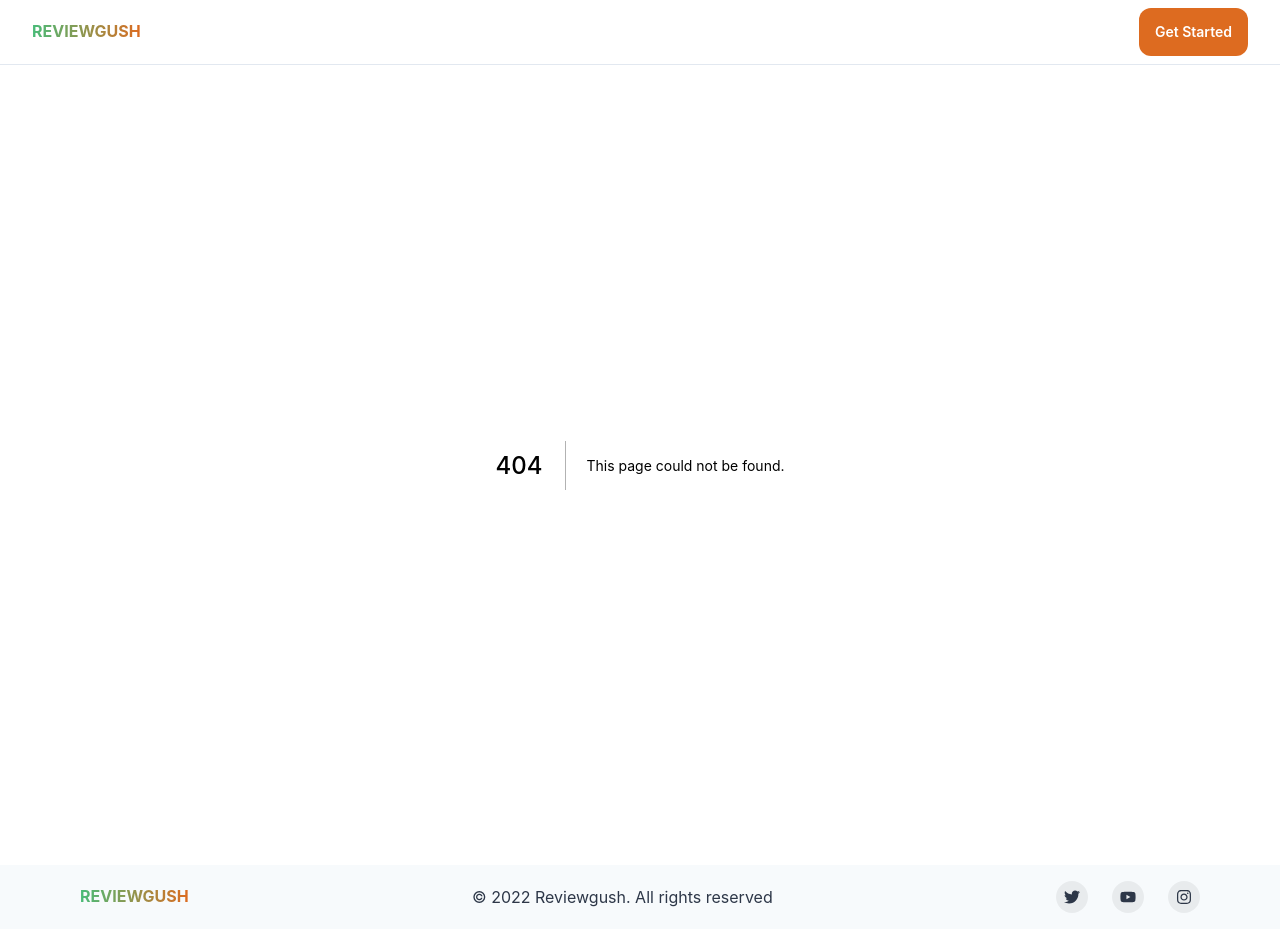
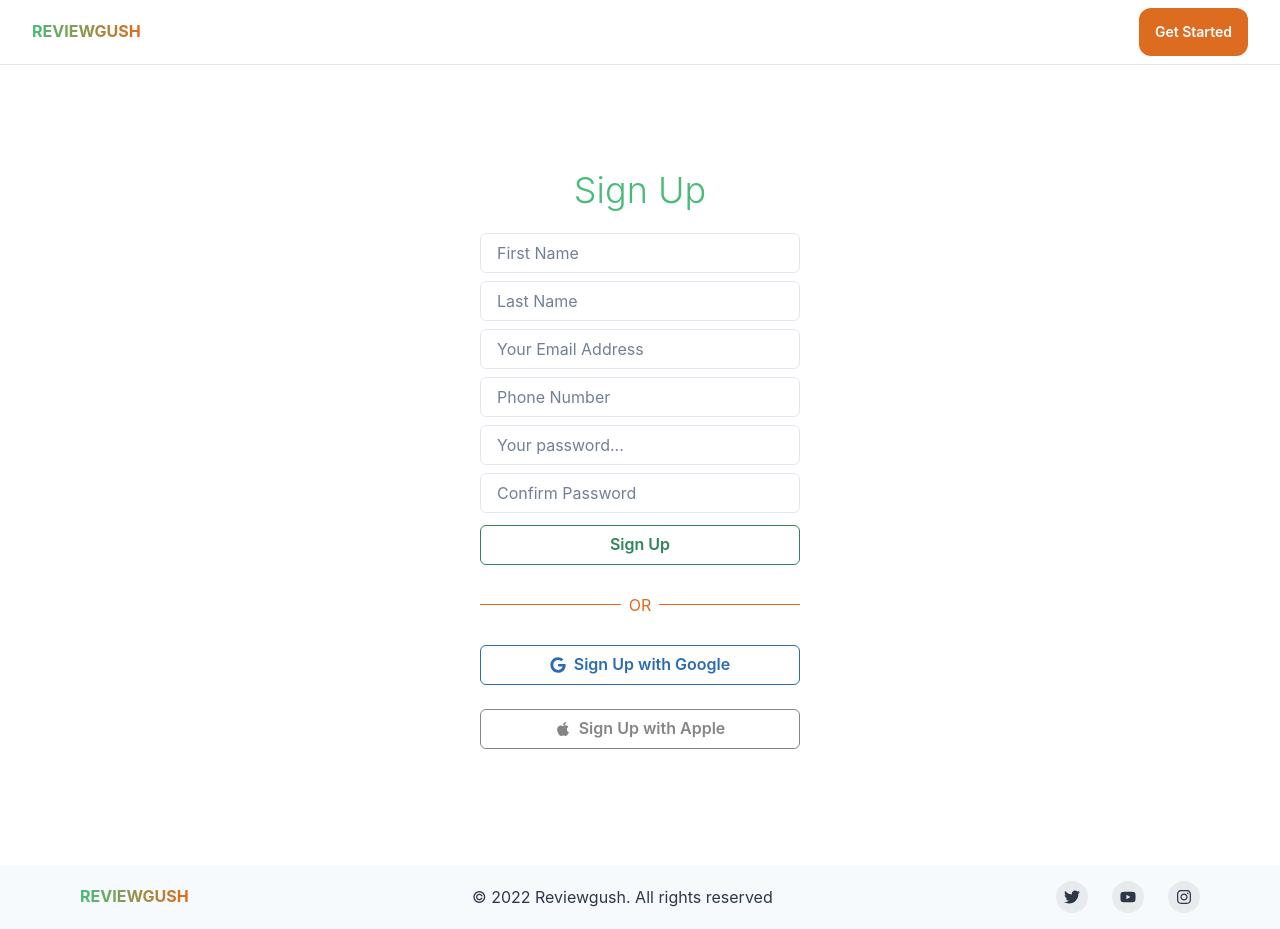
Before and after one commit to josephajibodu/reviewgush, a Next.js app: page /sign-up in a window 1280 px wide. Before the commit this address had no page. Built offline with nearby package versions, Linux system fonts and the light colour scheme.

Commit message:
Sign uup page updated

```diff
--- a/pages/sign-in.tsx
+++ b/pages/sign-in.tsx
@@ -1,7 +1,8 @@
-import { Box, Button, Flex, FormControl, FormErrorMessage, FormHelperText, FormLabel, Heading, Input, Text } from '@chakra-ui/react'
+import { Box, Button, Flex, FormControl, FormErrorMessage, FormHelperText, FormLabel, Heading, Input, Link, Text } from '@chakra-ui/react'
 import { Form, Formik } from 'formik'
 import React from 'react'
 import { FaApple, FaGoogle } from 'react-icons/fa'
+import NextLink from 'next/link'
 
 export default function Login() {
   return (
@@ -31,6 +32,8 @@ export default function Login() {
           )}
         </Formik>
 
+        <Link _hover={{ cursor: 'pointer' }} as={NextLink} href={"/sign-up"}><Text>Don{"'"}t have an account? Sign Up</Text></Link>
+
         <Flex width={"full"} align={"center"} my="4">
           <Box h={"1px"} width={"50%"} bgColor={"orange.500"} />
           <Text mx={2} color={"orange.500"}>OR</Text>
--- /dev/null
+++ b/pages/sign-up.tsx
@@ -0,0 +1,61 @@
+import { Box, Button, Flex, FormControl, FormErrorMessage, FormHelperText, FormLabel, Heading, Input, Text } from '@chakra-ui/react'
+import { Form, Formik } from 'formik'
+import React from 'react'
+import { FaApple, FaGoogle } from 'react-icons/fa'
+
+export default function Register() {
+  return (
+    <Flex align="center" justify="center" h={"100vh"}>
+
+      {/* Login Form */}
+      <Flex align={"center"} justify={"center"} direction="column" width={"xs"}>
+        <Heading color={"green.400"} mb={3} fontWeight="light">Sign Up</Heading>
+
+        <Formik
+          initialValues={{ firstname: "", lastname: "", email: "", phonenumber: "", password: "", password_confirmation: "" }}
+          onSubmit={(values) => console.log(values)}
+        >
+          {({handleChange, handleBlur, values}) => (
+            <Form style={{ width: "100%" }}>
+              <FormControl mt={2}>
+                <Input type='text' name='firstname' placeholder='First Name' value={values.firstname} onChange={handleChange} onBlur={handleBlur} />
+              </FormControl>
+
+              <FormControl mt={2}>
+                <Input type='text' name='lastname' placeholder='Last Name' value={values.lastname} onChange={handleChange} onBlur={handleBlur} />
+              </FormControl>
+
+              <FormControl mt={2}>
+                <Input type='email' name='email' placeholder='Your Email Address' value={values.email} onChange={handleChange} onBlur={handleBlur} />
+              </FormControl>
+
+              <FormControl mt={2}>
+                <Input type='text' name='phonenumber' placeholder='Phone Number' value={values.phonenumber} onChange={handleChange} onBlur={handleBlur} />
+              </FormControl>
+
+              <FormControl mt={2}>
+                <Input type='password' name='password' placeholder='Your password...' value={values.password} onChange={handleChange} onBlur={handleBlur} />
+              </FormControl>
+
+              <FormControl mt={2}>
+                <Input type='password' name='password_confirmation' placeholder='Confirm Password' value={values.password} onChange={handleChange} onBlur={handleBlur} />
+              </FormControl>
+
+              <Button type="submit" variant={'outline'} my={3} width={"full"} colorScheme="green">Sign Up</Button>
+            </Form>
+          )}
+        </Formik>
+
+        <Flex width={"full"} align={"center"} my="4">
+          <Box h={"1px"} width={"50%"} bgColor={"orange.500"} />
+          <Text mx={2} color={"orange.500"}>OR</Text>
+          <Box h={"1px"} width={"50%"} bgColor={"orange.500"} />
+        </Flex>
+
+        <Button leftIcon={<FaGoogle />} variant={'outline'} my={3} width={"full"} colorScheme="blue">Sign Up with Google</Button>
+        <Button leftIcon={<FaApple />} variant={'outline'} my={3} width={"full"} colorScheme="blackAlpha">Sign Up with Apple</Button>
+      </Flex>
+
+    </Flex>
+  )
+}
```
